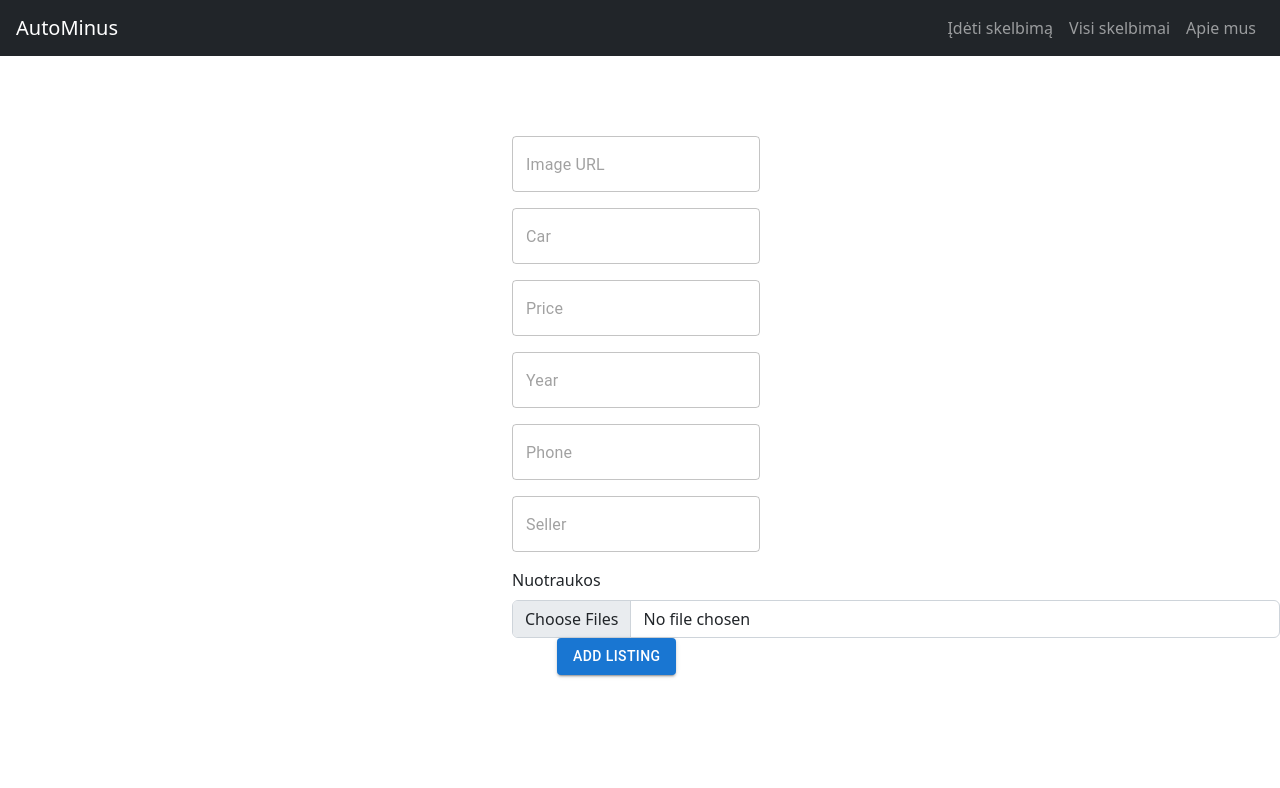
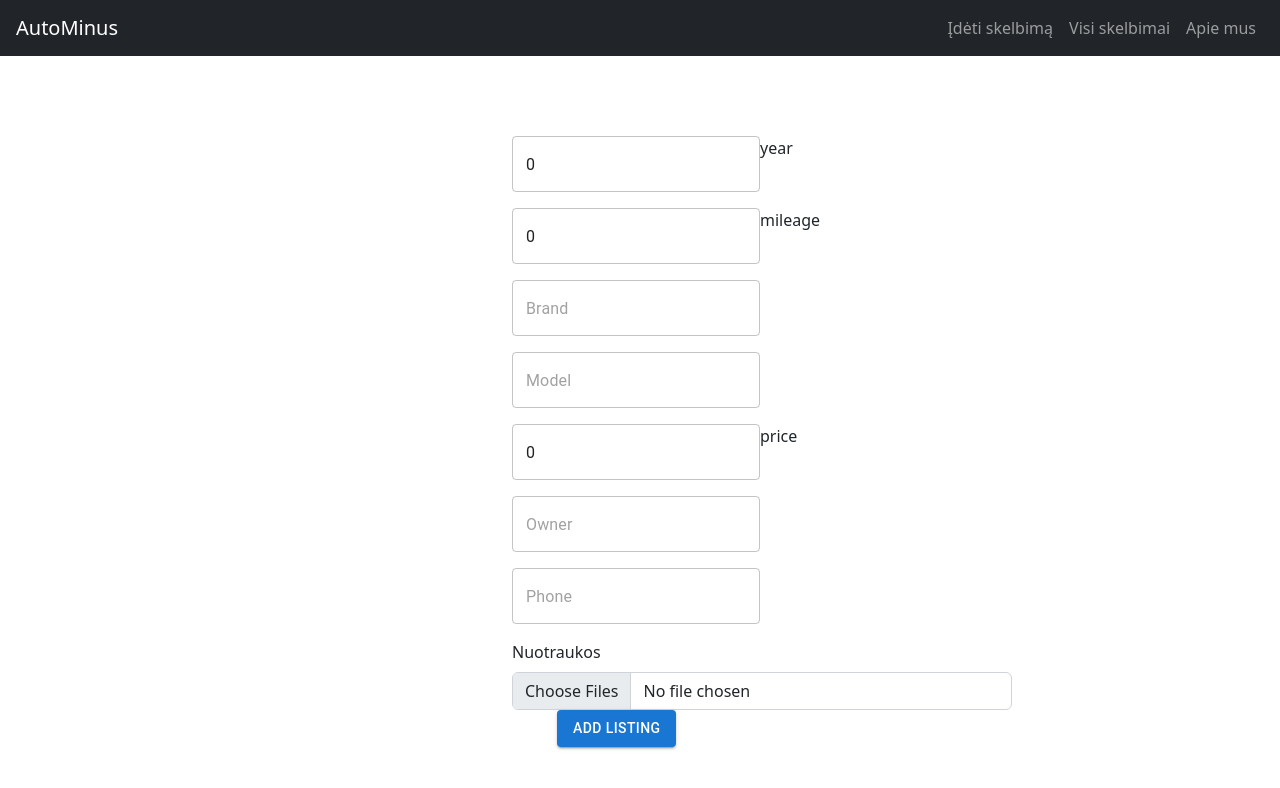
Before and after one commit to Simonas-A/kmp-web, a React (Create React App) app: page /add-listing in a window 1280 px wide. Shown: the top 788 px of the page. Built offline with nearby package versions, Linux system fonts and the light colour scheme.

Commit message:
more fields added for car listings, minor fixes, values are not hardcoded anymore

```diff
--- a/src/clients/sampleClient.ts
+++ b/src/clients/sampleClient.ts
@@ -17,6 +17,7 @@ export default class SampleClient {
             method: "GET"
         });
         const text = await response.text();
+        // console.log(JSON.parse(text));
         return JSON.parse(text);
     }
 
@@ -26,11 +27,15 @@ export default class SampleClient {
             method: "POST"
         });
         const text = await response.text();
+
         return JSON.parse(text);
     }
 
     public static async addCar(listing: Listing): Promise<void> {
-        const url = "https://localhost:7207/Car/AddCar?year=" + listing.year + "&mileage=" + listing.mileage + "&brand=" + listing.brand + "&model=" + listing.model;
+        const url = "https://localhost:7207/Car/AddCar?year=" + listing.year + "&mileage="
+         + listing.mileage + "&brand=" + listing.brand + "&model=" + listing.model
+         + "&price=" + listing.price + "&owner=" + listing.owner + "&phone=" + listing.phoneNumber;
+         console.log(url);
         const response = await fetch(url, {
             method: "POST",
             // body: JSON.stringify(listing)
--- a/src/components/addListing/AddListing.tsx
+++ b/src/components/addListing/AddListing.tsx
@@ -9,17 +9,18 @@ import FileUpload from '../imageUpload/FileUpload';
 import SelectThumbnail from '../imageUpload/SelectThumbnail';
 
 const AddListing = () => {
-  const [arr, setArr] = useState([]);
-  const [img, setImg] = useState('');
-  const [car, setCar] = useState('');
-  const [price, setPrice] = useState('');
-  const [year, setYear] = useState('');
+  const [mileage, setMileage] = useState<number>(0);
+  const [brand, setBrand] = useState('');
+  const [model, setModel] = useState('');
+  const [price, setPrice] = useState<number>(0);
+  const [year, setYear] = useState<number>(0);
   const [phone, setPhone] = useState('');
-  const [seller, setSeller] = useState('');
+  const [owner, setOwner] = useState('');
   const [imageFiles, setImageFiles] = useState([]);
 
   const clickHandler = async (e: any) => {
-      const listing = new Listing(2002, 5000, 'BMW', 'A6');
+      const listing = new Listing(year, mileage, brand, model, price, owner, phone);
+      // const listing = new Listing(2002, 500000, 'BMW', 'A6', 9999, 'Saulius Mangrūda', '37069814723');
       await SampleClient.addCar(listing);
   }
 
@@ -53,13 +54,17 @@ const AddListing = () => {
   return (
     <>
       <Box sx={{marginTop:10, marginLeft: '40vw'}} >
-          <TextField type='text' sx={{backgroundColor: 'white', marginBottom: 2}} placeholder='Image URL' value={img} autoComplete='off' onChange={e => setImg(e.target.value)}/> <br/>
-          <TextField type='text' sx={{backgroundColor: 'white', marginBottom: 2}}  placeholder='Car' value={car} autoComplete='off' onChange={e => setCar(e.target.value)}/> <br/>
-          <TextField type='text' sx={{backgroundColor: 'white', marginBottom: 2}}  placeholder='Price' value={price} autoComplete='off' onChange={e => setPrice(e.target.value)}/><br/>
-          <TextField type='text' sx={{backgroundColor: 'white', marginBottom: 2}}  placeholder='Year' value={year} autoComplete='off' onChange={e => setYear(e.target.value)}/> <br/>
+          {/* <TextField type='text' sx={{backgroundColor: 'white', marginBottom: 2}} placeholder='Image URL' value={img} autoComplete='off' onChange={e => setImg(e.target.value)}/> <br/> */}
+
+          <TextField type='text' sx={{backgroundColor: 'white', marginBottom: 2}}  placeholder='Year' value={year} autoComplete='off' onChange={e => setYear(parseInt(e.target.value, 10))}/>year <br/>
+          <TextField type='text' sx={{backgroundColor: 'white', marginBottom: 2}}  placeholder='Mileage' value={mileage} autoComplete='off' onChange={e => setMileage(parseInt(e.target.value, 10))}/>mileage <br/>
+          <TextField type='text' sx={{backgroundColor: 'white', marginBottom: 2}}  placeholder='Brand' value={brand} autoComplete='off' onChange={e => setBrand(e.target.value)}/><br/>
+          <TextField type='text' sx={{backgroundColor: 'white', marginBottom: 2}}  placeholder='Model' value={model} autoComplete='off' onChange={e => setModel(e.target.value)}/> <br/>
+          <TextField type='text' sx={{backgroundColor: 'white', marginBottom: 2}}  placeholder='Price' value={price} autoComplete='off' onChange={e => setPrice(parseInt(e.target.value, 10))}/>price<br/>
+          <TextField type='text' sx={{backgroundColor: 'white', marginBottom: 2}}  placeholder='Owner' value={owner} autoComplete='off' onChange={e => setOwner(e.target.value)}/> <br/>
           <TextField type='text' sx={{backgroundColor: 'white', marginBottom: 2}}  placeholder='Phone' value={phone} autoComplete='off' onChange={e => setPhone(e.target.value)}/><br/>
-          <TextField type='text' sx={{backgroundColor: 'white', marginBottom: 2}}  placeholder='Seller' value={seller} autoComplete='off' onChange={e => setSeller(e.target.value)}/> <br/>
 
+          <Box sx={{width: 500}}>
             <FileUpload
               label='Nuotraukos'
               onChange={handleFileChange}
@@ -67,7 +72,10 @@ const AddListing = () => {
             <SelectThumbnail
               imageFiles={imageFiles}
               handleThumbnailSelection={handleThumbnailSelection}
+
             />
+          </Box>
+
 
           <NavLink to='/' style={{textDecoration: 'none', paddingLeft:45}}>
             <Button variant="contained" onClick={clickHandler}>Add listing</Button>
--- a/src/components/cars/Car.tsx
+++ b/src/components/cars/Car.tsx
@@ -1,17 +1,17 @@
 import React from 'react'
 
 const Car = (props : any) => {
-  const {brand, id, mileage, model, year} = props.car;
+  const {brand, id, mileage, model, owner, phoneNumber, price, year} = props.car;
 
   return <article className='car'>
     <img src={'https://loremflickr.com/640/480/Car'} alt='' />
-    {/* <h1>${price}</h1> */}
+    <h1>${price}</h1>
     <h4>Brand: {brand}</h4>
     <h4>Model: {model}</h4>
     <h4>Year: {year}</h4>
     <h4>Mileage: {mileage}</h4>
-    {/* <h4>Owner: {seller}</h4>
-    <h4>Phone number: {phone}</h4> */}
+    <h4>Owner: {owner}</h4>
+    <h4>Phone number: {phoneNumber}</h4>
 
   </article>
 }
--- a/src/components/cars/CarList.tsx
+++ b/src/components/cars/CarList.tsx
@@ -15,6 +15,7 @@ let listings: Listing[];
 
 async function getCars (setList: any){
   listings = await SampleClient.getCarListings();
+  console.log(listings);
   setList(listings);
 }
 
@@ -24,7 +25,7 @@ function CarList() {
   const [list, setList] = useState([]);
 
   getCars(setList);
-  //setList(listings);
+
 
   const clickHandler = () => {
     alert('nothing happened');
--- a/src/components/models/listing.ts
+++ b/src/components/models/listing.ts
@@ -1,15 +1,21 @@
 export default class Listing{
-    constructor(_year: number, _mileage: number, _brand: string, _model: string){
+    constructor(_year: number, _mileage: number, _brand: string, _model: string, _price: number, _owner: string, _phoneNumber: string){
         this.year = _year;
         this.mileage = _mileage;
         this.brand = _brand;
         this.model = _model;
+        this.price = _price;
+        this.owner = _owner;
+        this.phoneNumber = _phoneNumber;
     }
 
     public year: number;
     public mileage: number;
     public brand: string;
     public model: string;
+    public price: number;
+    public owner: string;
+    public phoneNumber: string;
 }
 
 export class Car{
--- a/src/pages/Home/HomePage.tsx
+++ b/src/pages/Home/HomePage.tsx
@@ -49,7 +49,7 @@ const HomePage = () => {
         <h1> Cia bus automobilius filtravimas/paieska</h1>
     </div>
     <div className="text-center p-3 background">
-    © 2022 Copyright: KTU
+    © 2023 Copyright: KTU
     </div>
     </div>
 
```
Lines whose indentation alone changed are shown as unchanged.
